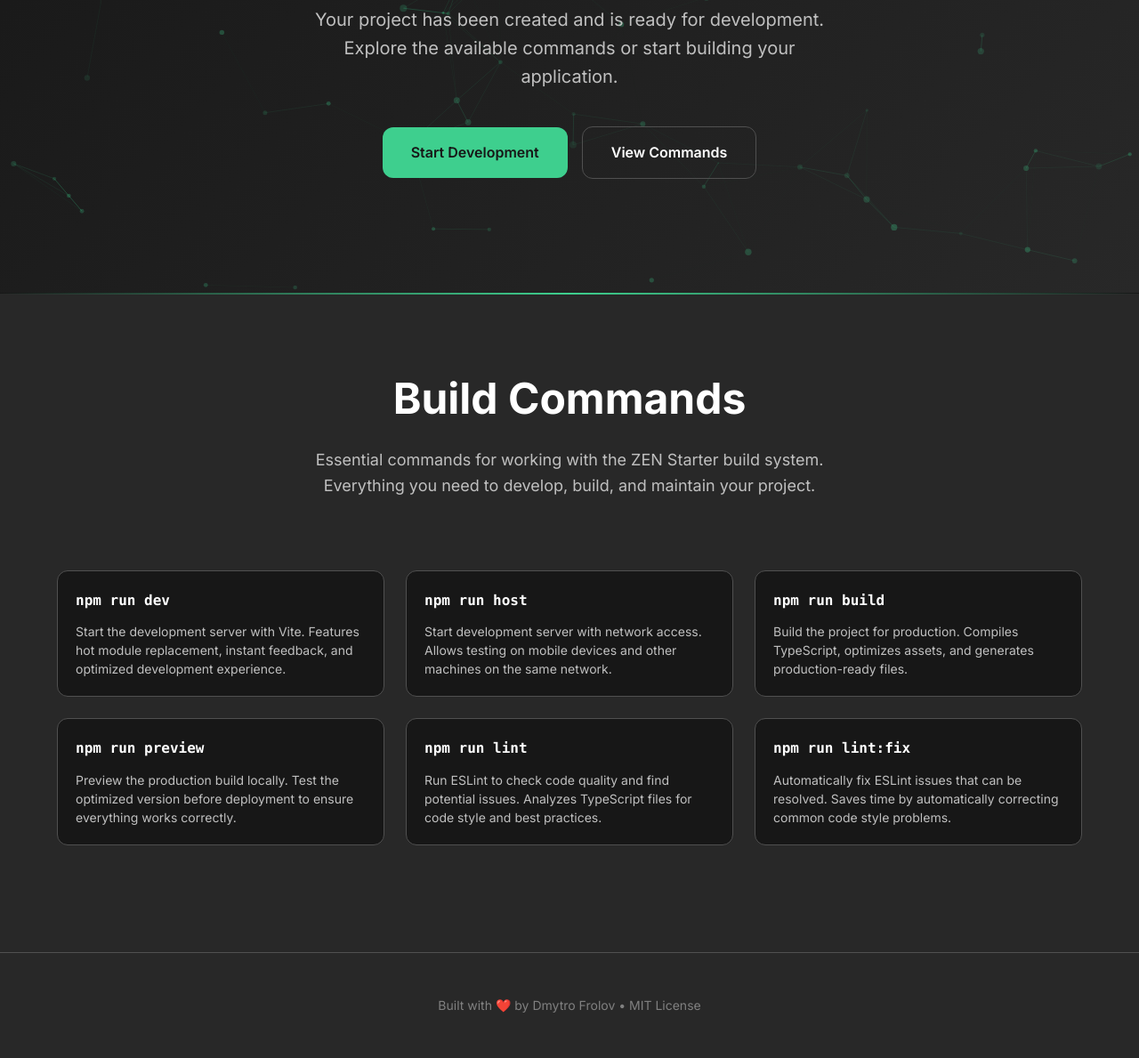
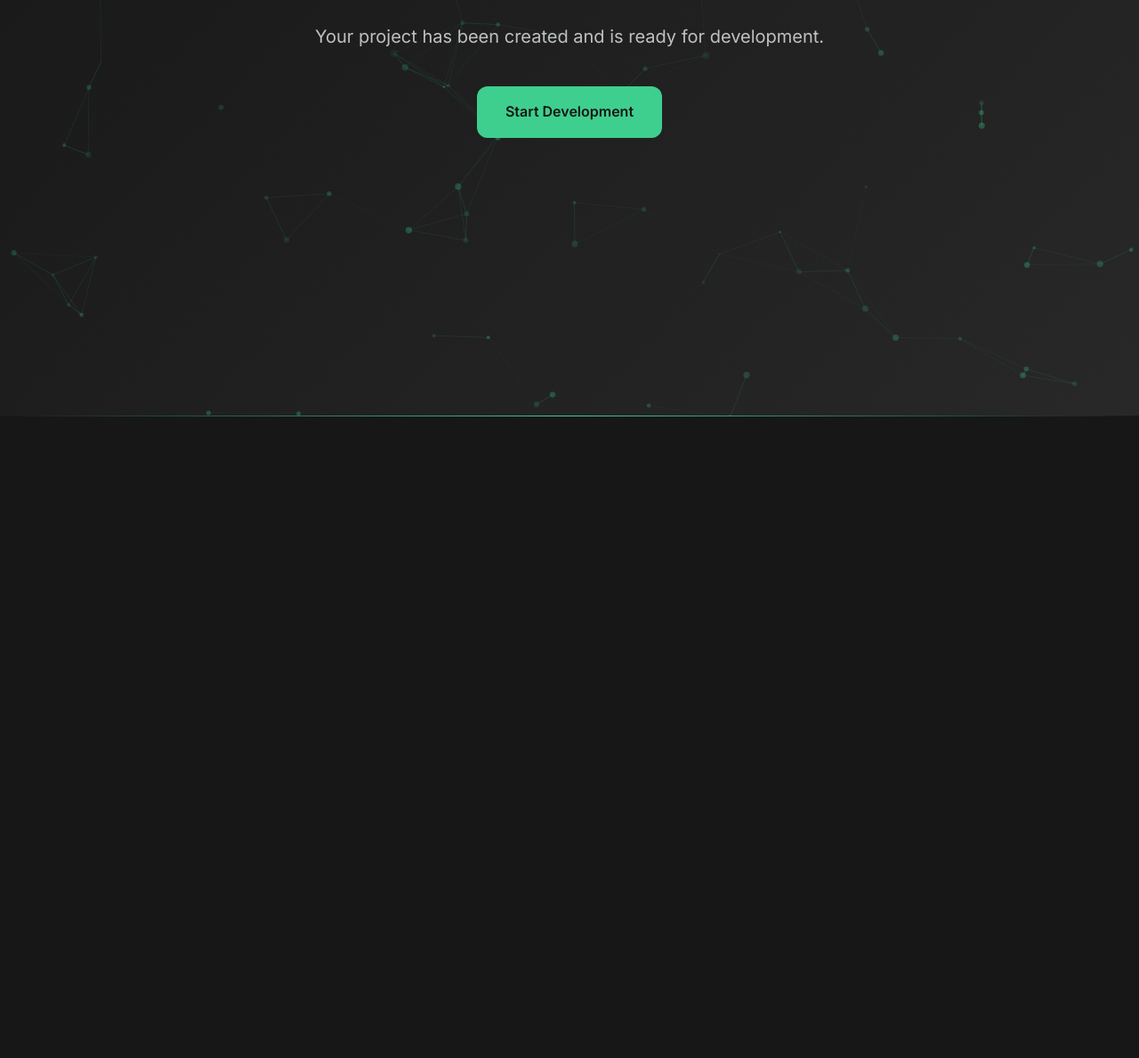
Before and after one commit to dmitry-conquer/zen-starter, a website: page index.html in a window 1280 px wide. Shown: the part 333-1522 px from the top of the page at 89% size. After the commit the page ends 808 px from the top, so only its background shows below. Drawn offline with nearby package versions, Linux system fonts and the light colour scheme.

Commit message:
chore: refactor hero section in index.html for improved layout and remove unused build commands section from markup; update package dependencies

```diff
--- a/index.html
+++ b/index.html
@@ -82,10 +82,13 @@
 
       /* Hero Section */
       .hero {
-        padding: 180px 0 80px;
+        min-height: 100vh;
+        padding: 0;
         text-align: center;
         background: linear-gradient(135deg, var(--bg-primary) 0%, var(--bg-secondary) 100%);
         position: relative;
+        display: flex;
+        align-items: center;
       }
 
       #particles-js {
@@ -871,109 +874,20 @@
     <section class="hero" id="hero">
       <div id="particles-js"></div>
       <div class="container">
-        <div class="hero-badge" data-aos="fade-up" data-aos-delay="100">
-          Standard Version
-        </div>
         <h1 class="hero-title" data-aos="fade-up" data-aos-delay="200">Welcome to ZEN Starter</h1>
 
         <p class="hero-subtitle" data-aos="fade-up" data-aos-delay="300">
-          Your project has been created and is ready for development. Explore the available commands or start building your application.
+          Your project has been created and is ready for development.
         </p>
 
         <div class="hero-actions" data-aos="fade-up" data-aos-delay="400">
           <a href="/pages/index.html" class="btn-primary">Start Development</a>
-          <a href="#scripts" class="btn-secondary">View Commands</a>
         </div>
       </div>
     </section>
 
     <!-- Hero Gradient -->
     <div class="hero-gradient"></div>
-
-    <!-- Build Commands Section -->
-    <section class="npm-scripts" id="scripts">
-      <div class="container">
-        <div class="section-header" data-aos="fade-up">
-          <h2 class="section-title">Build Commands</h2>
-          <p class="section-subtitle">
-            Essential commands for working with the ZEN Starter build system. Everything you need to develop, build, and
-            maintain your project.
-          </p>
-        </div>
-
-        <div class="scripts-grid">
-          <div class="script-card" data-aos="fade-up" data-aos-delay="100">
-            <div class="script-header">
-              <h3 class="script-command">npm run dev</h3>
-            </div>
-            <p class="script-description">
-              Start the development server with Vite. Features hot module replacement, instant feedback, and optimized
-              development experience.
-            </p>
-          </div>
-
-          <div class="script-card" data-aos="fade-up" data-aos-delay="200">
-            <div class="script-header">
-              <h3 class="script-command">npm run host</h3>
-            </div>
-            <p class="script-description">
-              Start development server with network access. Allows testing on mobile devices and other machines on the
-              same network.
-            </p>
-          </div>
-
-          <div class="script-card" data-aos="fade-up" data-aos-delay="300">
-            <div class="script-header">
-              <h3 class="script-command">npm run build</h3>
-            </div>
-            <p class="script-description">
-              Build the project for production. Compiles TypeScript, optimizes assets, and generates production-ready
-              files.
-            </p>
-          </div>
-
-          <div class="script-card" data-aos="fade-up" data-aos-delay="400">
-            <div class="script-header">
-              <h3 class="script-command">npm run preview</h3>
-            </div>
-            <p class="script-description">
-              Preview the production build locally. Test the optimized version before deployment to ensure everything
-              works correctly.
-            </p>
-          </div>
-
-          <div class="script-card" data-aos="fade-up" data-aos-delay="500">
-            <div class="script-header">
-              <h3 class="script-command">npm run lint</h3>
-            </div>
-            <p class="script-description">
-              Run ESLint to check code quality and find potential issues. Analyzes TypeScript files for code style and
-              best practices.
-            </p>
-          </div>
-
-          <div class="script-card" data-aos="fade-up" data-aos-delay="600">
-            <div class="script-header">
-              <h3 class="script-command">npm run lint:fix</h3>
-            </div>
-            <p class="script-description">
-              Automatically fix ESLint issues that can be resolved. Saves time by automatically correcting common code
-              style problems.
-            </p>
-          </div>
-        </div>
-      </div>
-    </section>
-
-
-    <!-- Footer -->
-    <footer class="footer">
-      <div class="container">
-        <div class="footer-content">
-          <p>Built with ❤️ by Dmytro Frolov • MIT License</p>
-        </div>
-      </div>
-    </footer>
 
     <!-- Back to Top Button -->
     <button id="back-to-top" class="back-to-top" aria-label="Back to top">
```
Also changed, not shown: package.json (+5 -5 lines), 1 other file.
